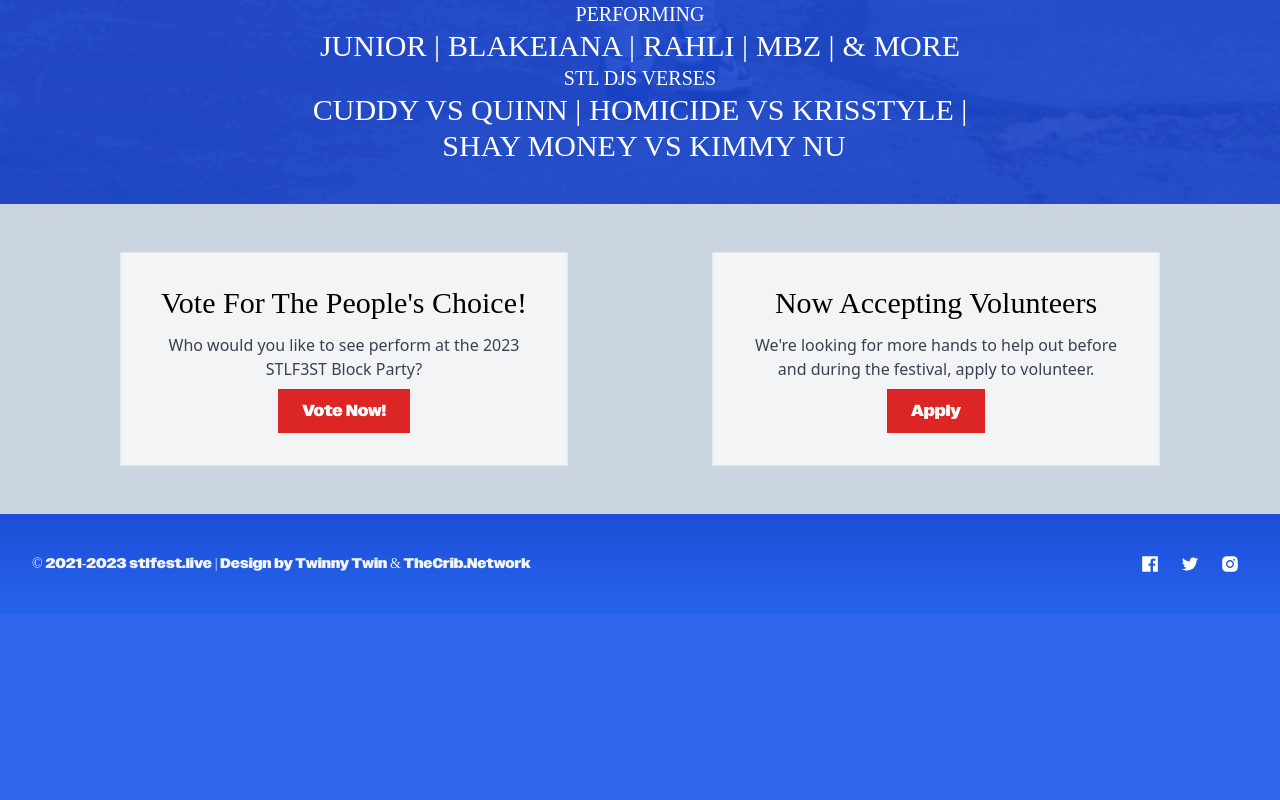
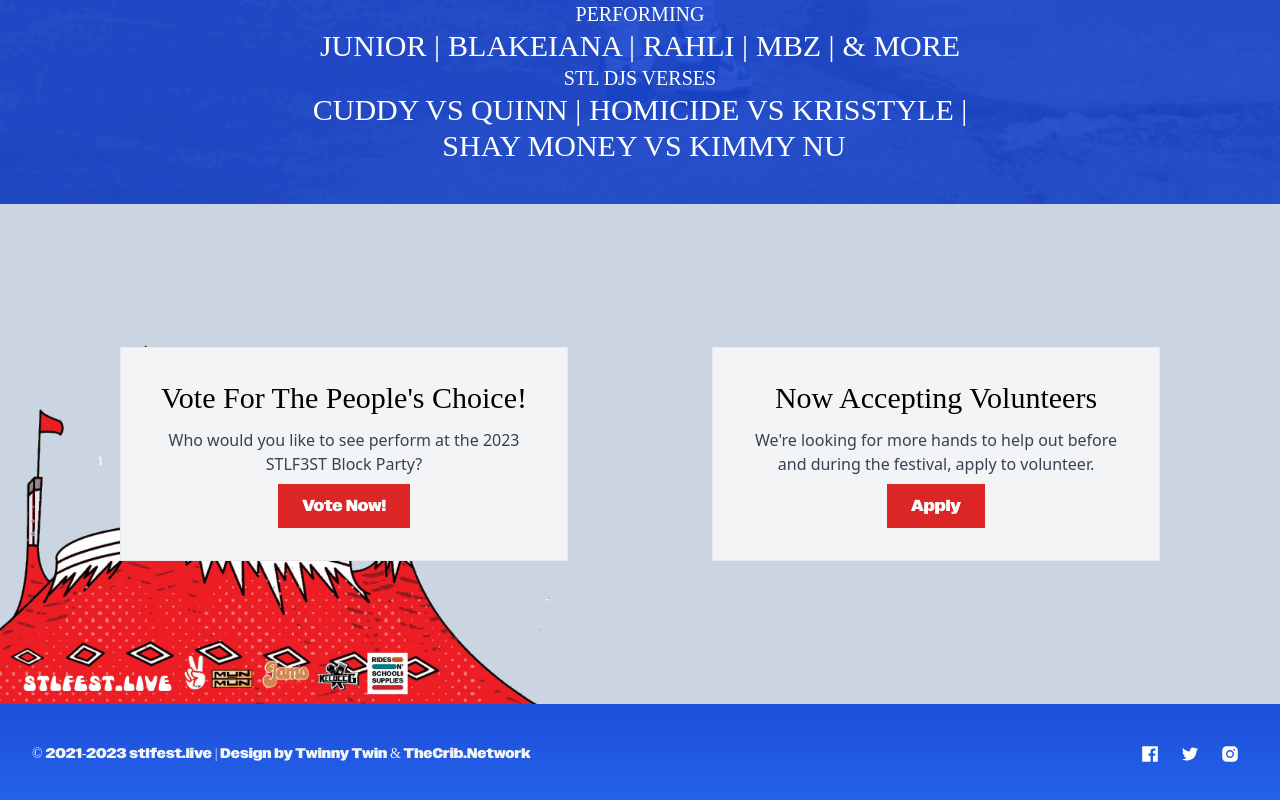
Before and after one commit to twinnytwin22/stlfest.live, a Next.js app: page / in a window 1280 px wide. Shown: the part 1884-2684 px from the top of the page. Before the commit the page ends 2498 px from the top, so only its background shows below. Built offline with nearby package versions, Linux system fonts and the light colour scheme; a web font is replaced by a local one.

Commit message:
update ui fin

```diff
--- a/ui/HomeHeader.tsx
+++ b/ui/HomeHeader.tsx
@@ -43,7 +43,6 @@ function HomeHeader() {
                         <LaunchCountdown targetDate={TARGET_DATE} />
                     </div>
                 </div>
-                <img className="absolute left-0 bottom-0 max-w-sm md:max-w-xl -z-5" src="images/bigtopImage.png" alt="Big Top Image" />
             </motion.section>
         </div>
     )
--- a/ui/VendorVolunteer.tsx
+++ b/ui/VendorVolunteer.tsx
@@ -5,7 +5,9 @@ import ContactButton from './navigation/modal'
 
 function VendorVolunteer() {
     return (
-        <div className='bg-slate-300'>
+        <div className='bg-slate-300 relative min-h-[500px] flex items-center pb-52 md:pb-0'>
+            <img className="absolute left-0 bottom-0 max-w-sm md:max-w-xl -z-5" src="images/bigtopImage.png" alt="Big Top Image" />
+
             <div className='max-w-screen-xl mx-auto w-full min-h-[300px] relative '>
                 <div className='w-full flex flex-col lg:flex-row mx-auto justify-around p-12 items-center space-y-8 lg:space-y-0 duration-150 ease-in-out'>
                     <div className='bg-gray-100 border border-gray-200 p-8 max-w-sm lg:max-w-md w-full space-y-3'>
@@ -30,7 +32,9 @@ function VendorVolunteer() {
                         </Link>
                     </div>
                 </div>
+
             </div>
+
         </div>
     )
 }
```
